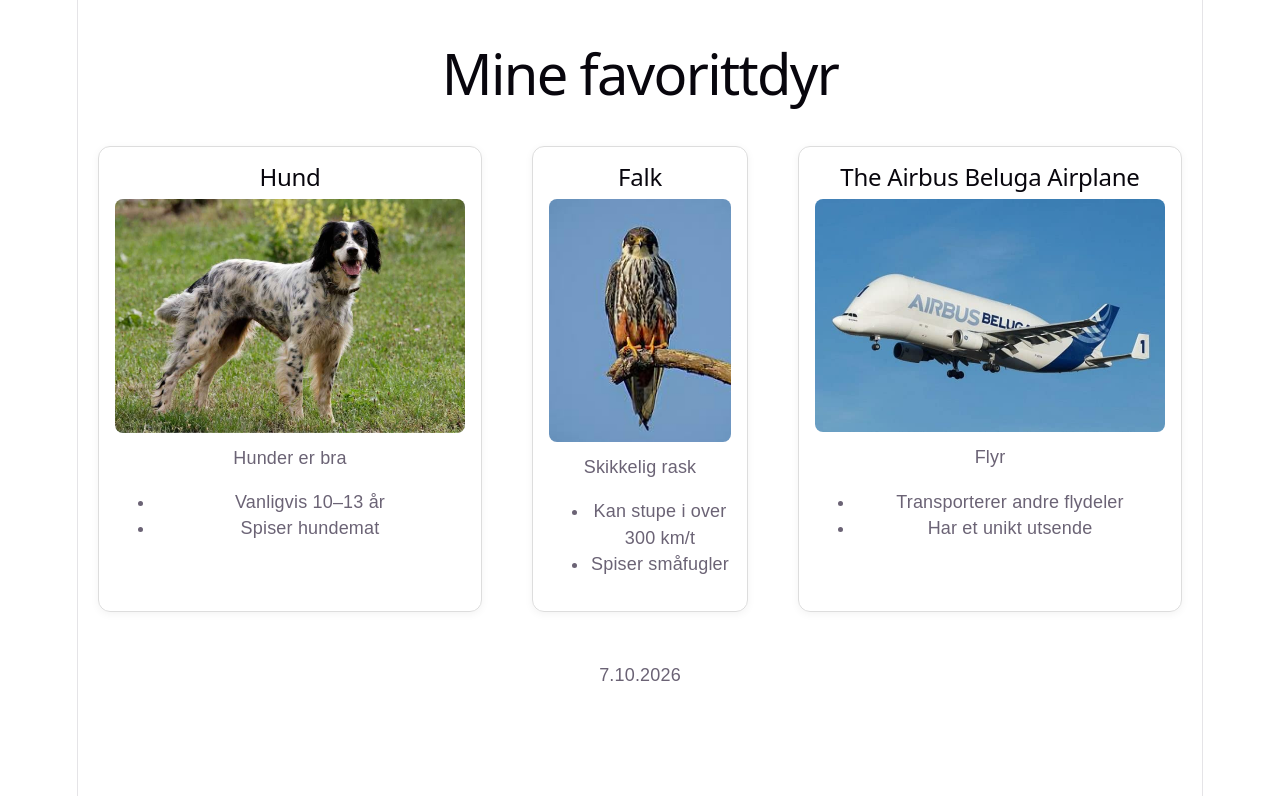
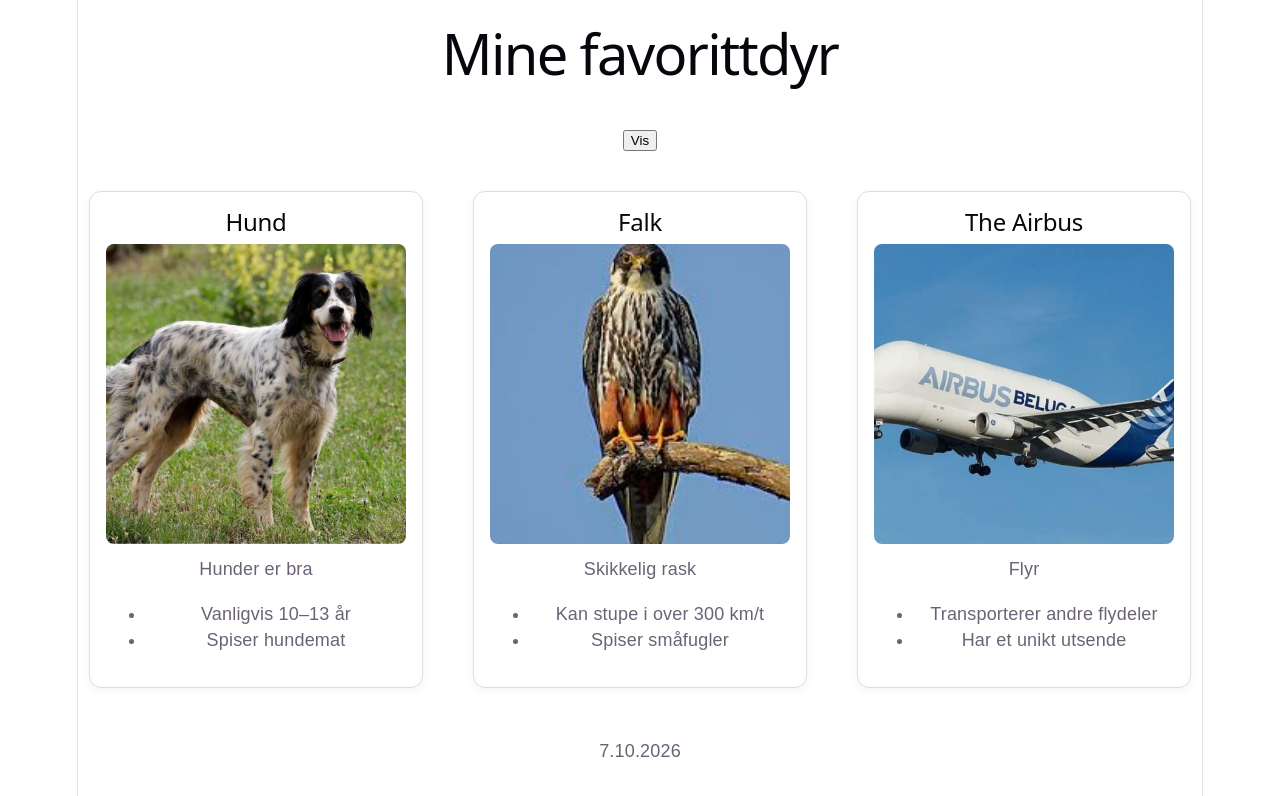
Before and after one commit to GatorSindre/React_Project, a React (Vite) app: page / in a window 1280 px wide. Shown: the top 796 px of the page. Built offline with nearby package versions, Linux system fonts and the light colour scheme.

Commit message:
state og knapp

```diff
--- a/src/AnimalCard.tsx
+++ b/src/AnimalCard.tsx
@@ -16,7 +16,7 @@
             border: '1px solid #ddd',
             borderRadius: 12,
             padding: 16,
-            maxWidth: 350,
+            width: 300,
             boxShadow: '0 2px 8px rgba(0,0,0,0.05)'
         }}>
             <h2 style={{ marginTop: 0}}>{name}</h2>
@@ -28,7 +28,9 @@
                         width: '100%',
                         borderRadius: 8,
                         display: 'block',
-                        marginBottom: 12
+                        marginBottom: 12,
+                        objectFit: "cover",
+                        height: 300
                     }}
                 />
             )}
--- a/src/App.tsx
+++ b/src/App.tsx
@@ -6,13 +6,28 @@
 import AnimalCard from "./AnimalCard"
 import Footer from "./Footer"
 
+import { useState } from "react"
+
 const dato = new Date().toLocaleDateString('nb-NO');
 
 export default function App() {
+
+  const [showAnimals, setShowAnimals] = useState(false);
+
   return (
-    <main style={{  padding: 20,  fontFamily:'Arial, sans-serif' }}>
+    <main style={{
+      padding: 0,
+      paddingBottom: 0,
+      marginBottom: 0,
+      fontFamily:'Arial, sans-serif'
+      }}>
+      <Header></Header>
 
-      <Header></Header>
+      <button onClick={() => setShowAnimals(!showAnimals)} style={{
+        marginBottom: 40
+      }}>
+        {showAnimals ? "Skjul" : "Vis"}
+      </button>
 
       <div style={{ display: "flex", justifyContent: "center", gap: 50 }}>
       <AnimalCard
@@ -28,7 +43,7 @@
         fakta={['Kan stupe i over 300 km/t', 'Spiser småfugler']}
       />
       <AnimalCard
-        name="The Airbus Beluga Airplane"
+        name="The Airbus"
         description="Flyr"
         image={airbus}
         fakta={['Transporterer andre flydeler', 'Har et unikt utsende']}
```
